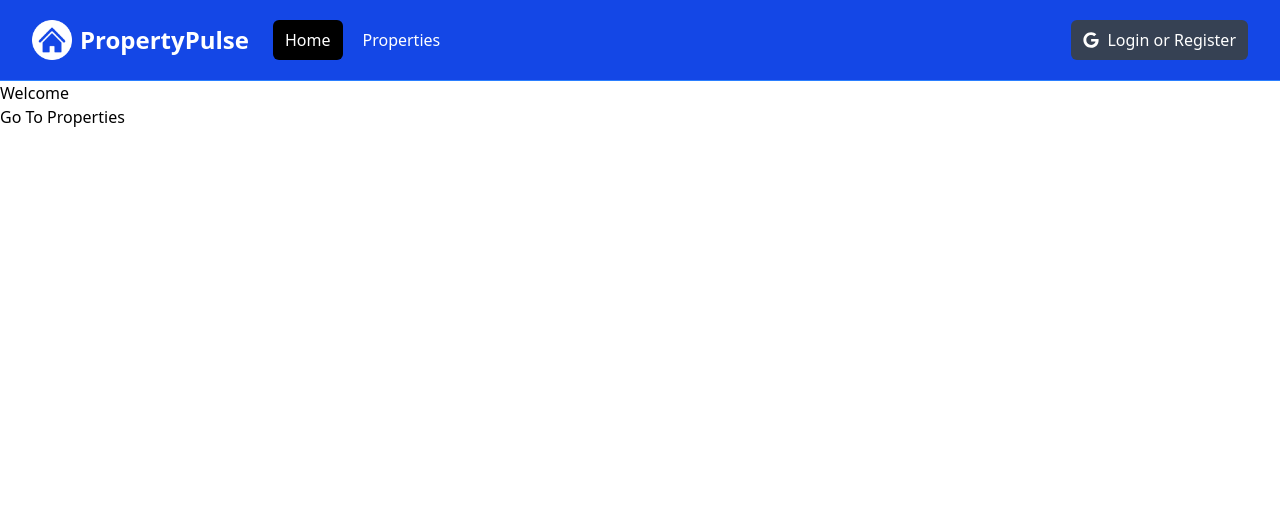
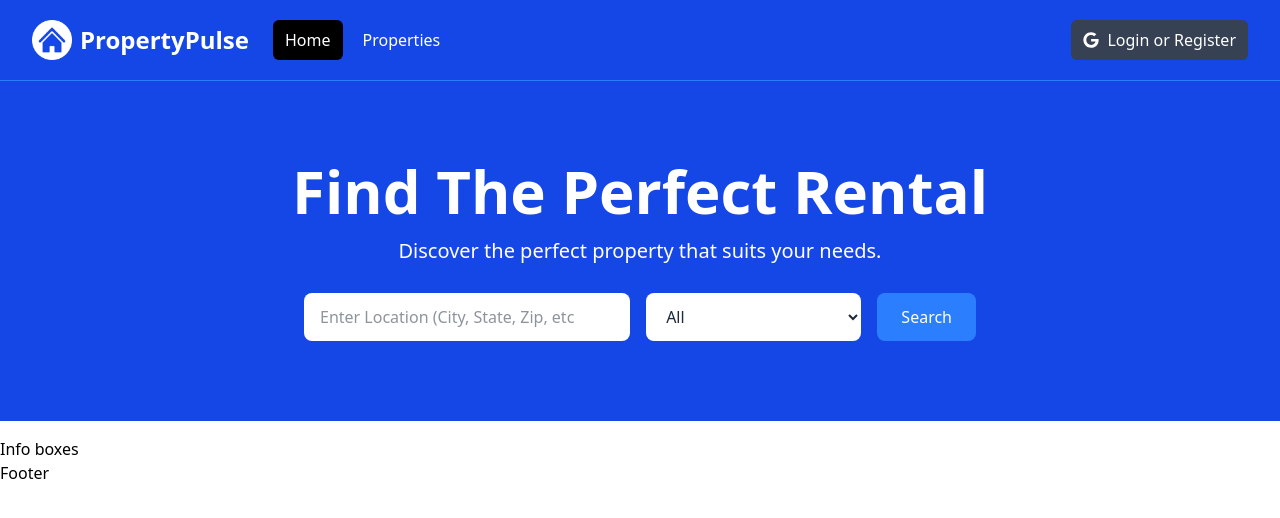
Before and after one commit to shukrat29/rs-nextjs, a Next.js app: page / in a window 1280 px wide. Shown: the top 518 px of the page. Built offline with nearby package versions, Linux system fonts and the light colour scheme.

Commit message:
make hero section

```diff
--- a/app/layout.jsx
+++ b/app/layout.jsx
@@ -1,4 +1,5 @@
 import "@/assets/styles/globals.css";
+import Footer from "@/components/Footer";
 import Navbar from "@/components/Navbar";
 
 export const metadata = {
@@ -13,6 +14,7 @@
       <body>
         <Navbar />
         <main>{children}</main>
+        <Footer />
       </body>
     </html>
   );
--- a/app/page.jsx
+++ b/app/page.jsx
@@ -1,11 +1,12 @@
-import Link from "next/link";
+import Hero from "@/components/Hero";
+import InfoBoxes from "@/components/InfoBoxes";
 
 const HomePage = () => {
   return (
-    <div>
-      <h1>Welcome</h1>
-      <Link href={"/properties"}>Go To Properties</Link>
-    </div>
+    <>
+      <Hero />
+      <InfoBoxes />
+    </>
   );
 };
 
--- /dev/null
+++ b/components/Footer.jsx
@@ -0,0 +1,5 @@
+const Footer = () => {
+  return <>Footer</>;
+};
+
+export default Footer;
--- /dev/null
+++ b/components/Hero.jsx
@@ -0,0 +1,57 @@
+const Hero = () => {
+  return (
+    <section className="bg-blue-700 py-20 mb-4">
+      <div className="max-w-7xl mx-auto px-4 sm:px-6 lg:px-8 flex flex-col items-center">
+        <div className="text-center">
+          <h1 className="text-4xl font-extrabold text-white sm:text-5xl md:text-6xl">
+            Find The Perfect Rental
+          </h1>
+          <p className="my-4 text-xl text-white">
+            Discover the perfect property that suits your needs.
+          </p>
+        </div>
+        {/* <!-- Form Component --> */}
+        <form className="mt-3 mx-auto max-w-2xl w-full flex flex-col md:flex-row items-center">
+          <div className="w-full md:w-3/5 md:pr-2 mb-4 md:mb-0">
+            <label for="location" className="sr-only">
+              Location
+            </label>
+            <input
+              type="text"
+              id="location"
+              placeholder="Enter Location (City, State, Zip, etc"
+              className="w-full px-4 py-3 rounded-lg bg-white text-gray-800 focus:outline-none focus:ring focus:ring-blue-500"
+            />
+          </div>
+          <div className="w-full md:w-2/5 md:pl-2">
+            <label for="property-type" className="sr-only">
+              Property Type
+            </label>
+            <select
+              id="property-type"
+              className="w-full px-4 py-3 rounded-lg bg-white text-gray-800 focus:outline-none focus:ring focus:ring-blue-500"
+            >
+              <option value="All">All</option>
+              <option value="Apartment">Apartment</option>
+              <option value="Studio">Studio</option>
+              <option value="Condo">Condo</option>
+              <option value="House">House</option>
+              <option value="Cabin Or Cottage">Cabin or Cottage</option>
+              <option value="Loft">Loft</option>
+              <option value="Room">Room</option>
+              <option value="Other">Other</option>
+            </select>
+          </div>
+          <button
+            type="submit"
+            className="md:ml-4 mt-4 md:mt-0 w-full md:w-auto px-6 py-3 rounded-lg bg-blue-500 text-white hover:bg-blue-600 focus:outline-none focus:ring focus:ring-blue-500"
+          >
+            Search
+          </button>
+        </form>
+      </div>
+    </section>
+  );
+};
+
+export default Hero;
--- /dev/null
+++ b/components/InfoBox.jsx
@@ -0,0 +1,5 @@
+const InfoBoxes = () => {
+  return <>Info box</>;
+};
+
+export default InfoBoxes;
--- /dev/null
+++ b/components/InfoBoxes.jsx
@@ -0,0 +1,5 @@
+const InfoBoxes = () => {
+  return <>Info boxes</>;
+};
+
+export default InfoBoxes;
```
